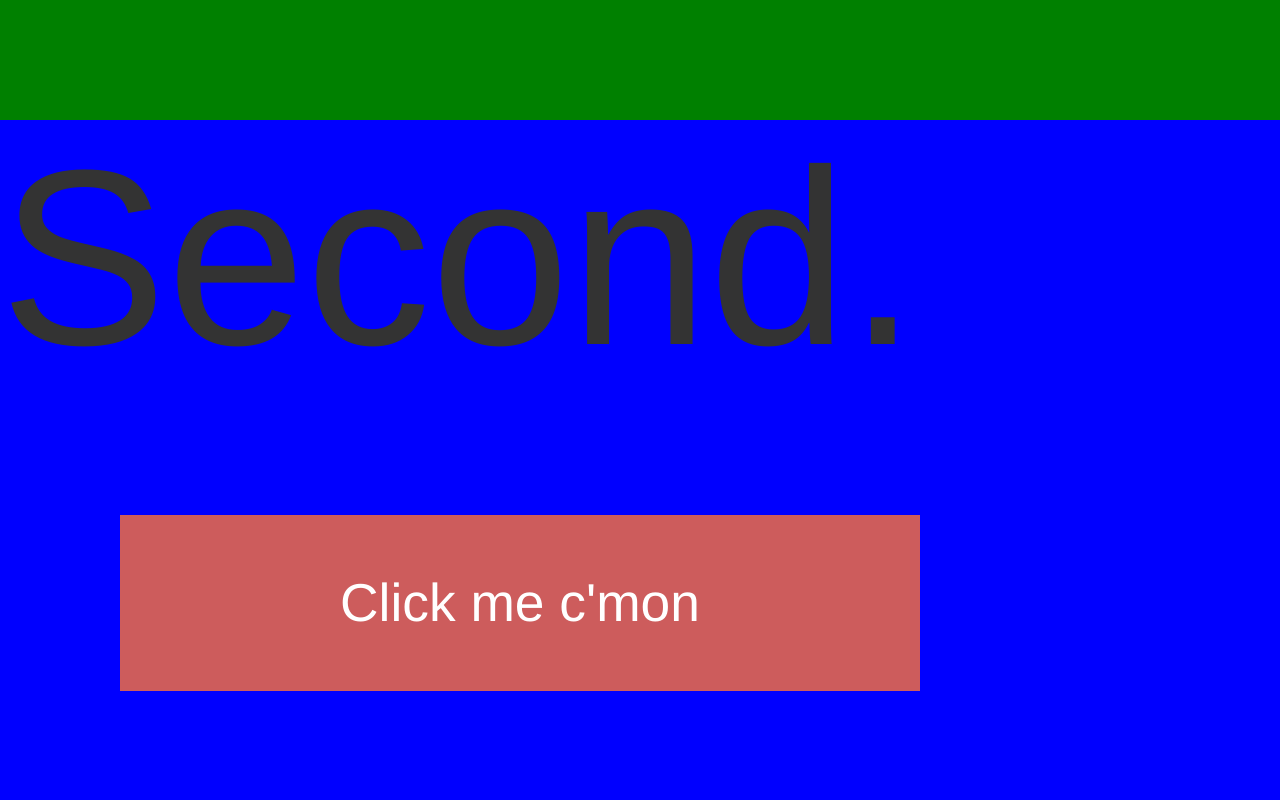
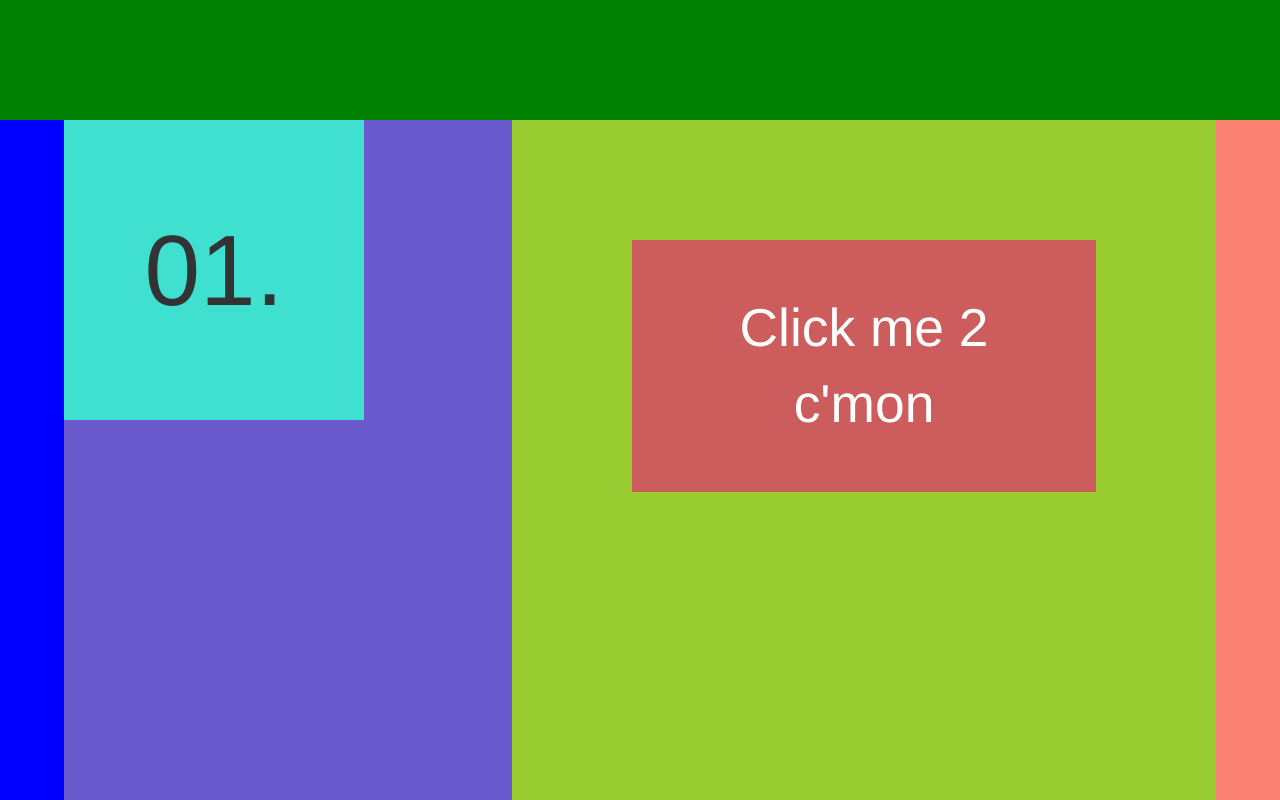
Before and after one commit to cattandrej/Deepfake-website, a plain HTML site: page index.html in a window 1280 px wide. Shown: the part 680-1480 px from the top of the page. Drawn offline with nearby package versions, Linux system fonts and the light colour scheme.

Commit message:
added columns main video layout

```diff
--- a/css/style.css
+++ b/css/style.css
@@ -1,4 +1,4 @@
-body, div, h1 {
+body, div, h1, p {
     margin: 0px;
     padding: 0px;
 }
@@ -6,10 +6,45 @@ body, div, h1 {
 .container {
     margin: 0px;
     padding: 0px;
+    padding-left: 5vw;
+    padding-right: 5vw;
     width: 100%;
     height: 100vh;
     display: inline-block;
     overflow: hidden;
+}
+
+.col-sx {
+    float: left;
+    height: 100%;
+    width: 35vw;
+    background-color: slateblue;
+}
+
+.col-dx {
+    display: inline-block;
+    width: 55vw;
+    background-color: yellowgreen;
+    height: 100%;
+}
+
+
+.left {
+    float: left;
+}
+
+.video-main {
+    height: 100%;
+    width: 90vw;
+    display: inline-block;
+    background-color: wheat;
+}
+
+.video-info {
+    height: 100%;
+    width: 55vw;
+    display: inline-block;
+    background-color: salmon;
 }
 
 .content {
@@ -21,7 +56,7 @@ body, div, h1 {
 }
 
 .wide {
-    width: 150%;
+    width: 150vw;
 }
 
 h1 {
@@ -49,3 +84,11 @@ h1 {
     text-align: center;
     max-width: 100vh;
 }
+
+.number {
+    width: 300px;
+    text-align: center;
+    font-size: 100px;
+    line-height: 300px;
+    background-color: turquoise;
+}
--- a/index.html
+++ b/index.html
@@ -14,18 +14,35 @@
             <h1>Deepfake<br>Spotter</h1>
         </div>
     </div>
+
     <div class="container blue" id="second">
         <div class="content wide">
-            <h1>Second.</h1>
-            <div class="button" id="second">Click me c'mon</div>
+            <div class="video-main left">
+                <div class="col-sx">
+                    <div class="number">
+                        <p>01.</p>
+                    </div>
+                </div>
+                <div class="col-dx">
+                    <div class="button" id="second">Click me 2 c'mon</div>
+
+                </div>
+
+            </div>
+
+            <div class="video-info">
+                <div class="button" id="second">Click me 2 c'mon</div>
+            </div>
         </div>
     </div>
+
     <div class="container red" id="third">
         <div class="content wide">
             <h1>Second.</h1>
             <div class="button" id="third">Click me 2 c'mon</div>
         </div>
     </div>
+
     <div class="container red" id="third">
         <div class="content normal" id="forth">
             <h1>Forth.</h1>
```
